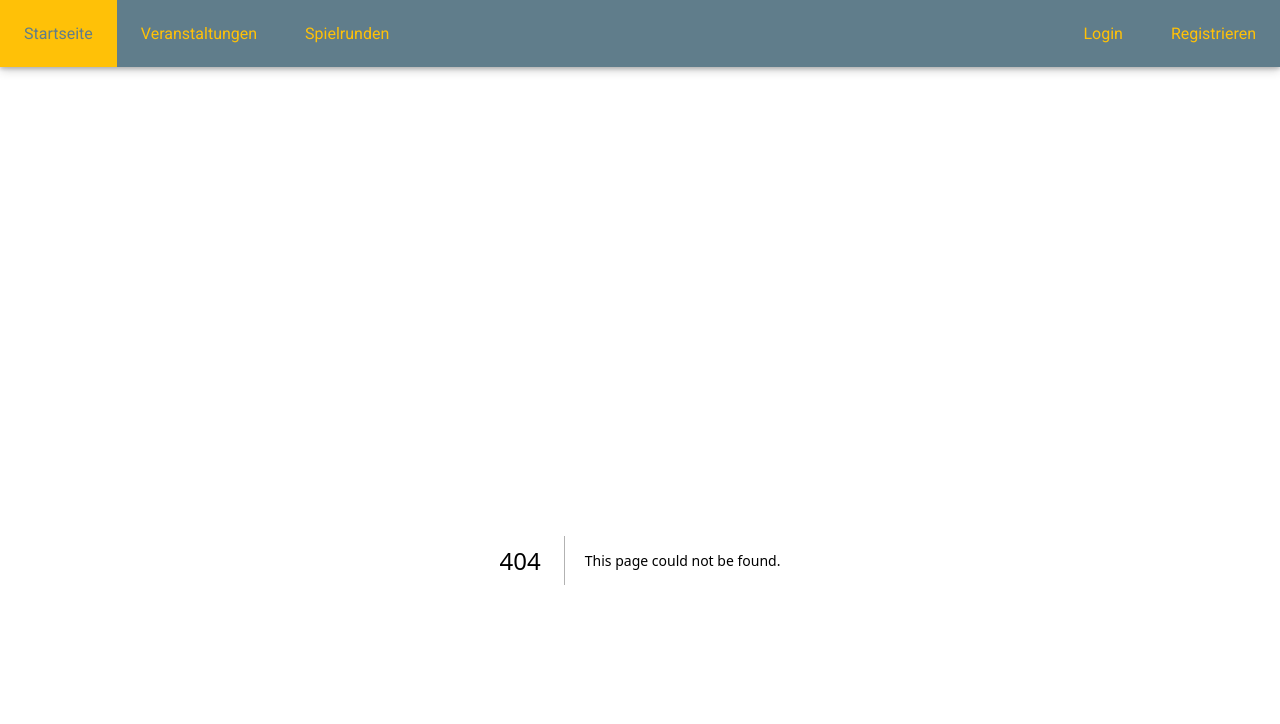
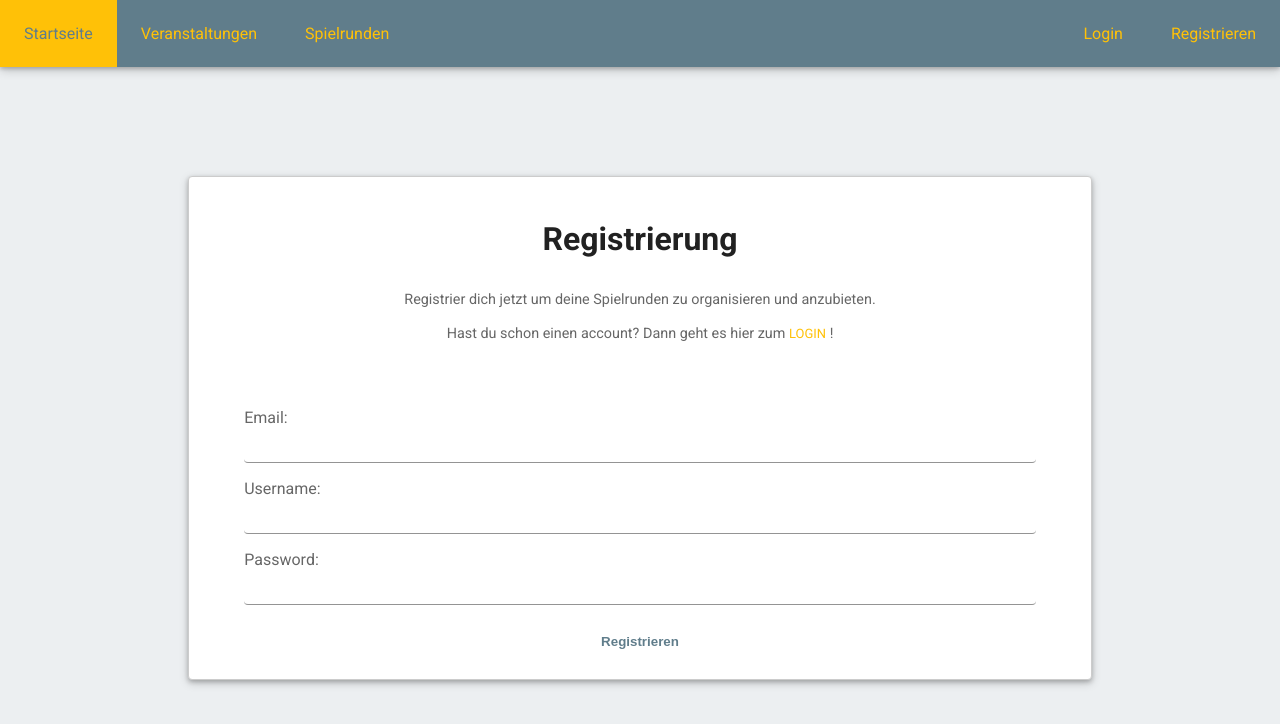
Before and after one commit to Xuresch/game-round-registration, a Next.js app: page /join in a window 1280 px wide. Before the commit this address had no page. Shown: the top 724 px of the page. Built offline with nearby package versions, Linux system fonts and the light colour scheme.

Commit message:
feat(app): add user regisatration

```diff
--- /dev/null
+++ b/pages/join/index.js
@@ -0,0 +1,124 @@
+import React from "react";
+import * as Yup from "yup";
+import { useForm, Controller } from "react-hook-form";
+import { yupResolver } from "@hookform/resolvers/yup";
+import { useRouter } from "next/router";
+import Link from "next/link";
+
+import styles from "@/styles/Join.module.css";
+import Card from "@/components/shared/card";
+import { env } from "@/helpers/env";
+import { useApiRequest } from "@/hooks/useApiRequest";
+
+// Define validation schema with Yup
+const schema = Yup.object().shape({
+  username: Yup.string(),
+  email: Yup.string().required(),
+  password: Yup.string().required(),
+  role: Yup.string().required(),
+});
+
+function JoinPage() {
+  const router = useRouter();
+
+  const {
+    control,
+    handleSubmit,
+    formState: { errors },
+  } = useForm({
+    resolver: yupResolver(schema),
+    defaultValues: {
+      email: "",
+      username: "",
+      password: "",
+      role: "normal",
+    },
+  });
+
+  const {
+    fetchData: createUser,
+    data: createUserData,
+    loading: createUserLoading,
+    error: createUserError,
+  } = useApiRequest(`${env.BASE_API_URL}/users`, "POST", null, false);
+
+  const onSubmit = async (data) => {
+    console.log("submit", data);
+    try {
+      await createUser(data);
+    } catch (err) {
+      console.error(err);
+    }
+  };
+
+  React.useEffect(() => {
+    if (!createUserLoading && !createUserError && createUserData) {
+      router.push(`${env.BASE_URL}/events`);
+    }
+  }, [createUserLoading, createUserError, createUserData]);
+
+  return (
+    <Card>
+      <div className={styles.header}>
+        <h2 className={styles.title}>Registrierung</h2>
+        <p className={styles.subtitle}>
+          Registrier dich jetzt um deine Spielrunden zu organisieren und anzubieten.
+        </p>
+        <p className={styles.subtitle}>
+          Hast du schon einen account? Dann geht es hier zum {" "}
+          <Link className={styles.loginLink} href="/login">Login</Link> {" !"}
+        </p>
+      </div>
+      <div className={styles.content}>
+        <form onSubmit={handleSubmit(onSubmit)}>
+          <label className={styles.label}>
+            Email:
+            <Controller
+              control={control}
+              name="email"
+              render={({ field }) => (
+                <input className={styles.input} {...field} />
+              )}
+            />
+            {errors.email && (
+              <p className={styles.error}>{errors.email.message}</p>
+            )}
+          </label>
+          <label className={styles.label}>
+            Username:
+            <Controller
+              control={control}
+              name="username"
+              render={({ field }) => (
+                <input className={styles.input} {...field} />
+              )}
+            />
+            {errors.username && (
+              <p className={styles.error}>This field is required</p>
+            )}
+          </label>
+          <label className={styles.label}>
+            Password:
+            <Controller
+              control={control}
+              name="password"
+              render={({ field }) => (
+                <input className={styles.input} {...field} type="password" />
+              )}
+            />
+            {errors.password && (
+              <p className={styles.error}>This field is required</p>
+            )}
+          </label>
+          <div className={styles.buttonWrapper}>
+            <button className={styles.button} type="submit">
+              Registrieren
+            </button>
+          </div>
+        </form>
+      </div>
+    </Card>
+  );
+}
+
+export default JoinPage;
--- /dev/null
+++ b/styles/Join.module.css
@@ -0,0 +1,95 @@
+.header {
+  text-align: center;
+  margin-bottom: 4em;
+}
+
+.title {
+  font-size: 2em;
+  color: rgba(0, 0, 0, 0.87);
+  text-align: center;
+  margin-bottom: 1em;
+}
+
+.subtitle {
+  font-size: 0.9em;
+  color: rgba(0, 0, 0, 0.6);
+  line-height: 20px;
+}
+
+.content {
+  display: flex;
+  justify-content: center;
+}
+
+.form {
+  display: flex;
+  flex-direction: column;
+  width: 100%;
+  margin: 0 auto;
+  padding: 1em;
+}
+
+.label {
+  font-family: "Roboto", sans-serif;
+  font-weight: 500;
+  font-size: 1rem;
+  margin-bottom: 0.5em;
+  color: rgba(0, 0, 0, 0.6);
+}
+
+.input {
+  font-family: "Roboto", sans-serif;
+  font-size: 1rem;
+  padding: 0.5em;
+  border: none;
+  border-radius: 4px;
+  border-bottom: 1px solid rgba(0, 0, 0, 0.42);
+  margin-bottom: 1em;
+  width: 100%;
+  box-sizing: border-box;
+  color: rgba(0, 0, 0, 0.87);
+}
+
+.input:focus {
+  outline: none;
+  border-bottom: 2px solid #ffc107;
+}
+
+.buttonWrapper {
+  width: 100%;
+  display: flex;
+  justify-content: center;
+}
+
+.button {
+  background-color: #fff;
+  color: #607d8b;
+  text-decoration: none;
+  margin-right: 0.5em;
+  margin-left: 0.5em;
+  padding: 10px 16px;
+  border: 0px solid #607d8b;
+  border-radius: 4px;
+  font-weight: bold;
+  transition: all 0.2s ease-in-out;
+  height: 42px;
+}
+
+.button:hover {
+  background-color: #ffc107;
+}
+
+.error {
+  color: #f44336;
+  margin-bottom: 1em;
+}
+
+.loginLink {
+    display: inline-block;
+    text-decoration: none;
+    text-transform: uppercase;
+    color: #ffc107;
+    border: none;
+    font-size: 0.9em;
+    line-height: 20px;
+  }
```
